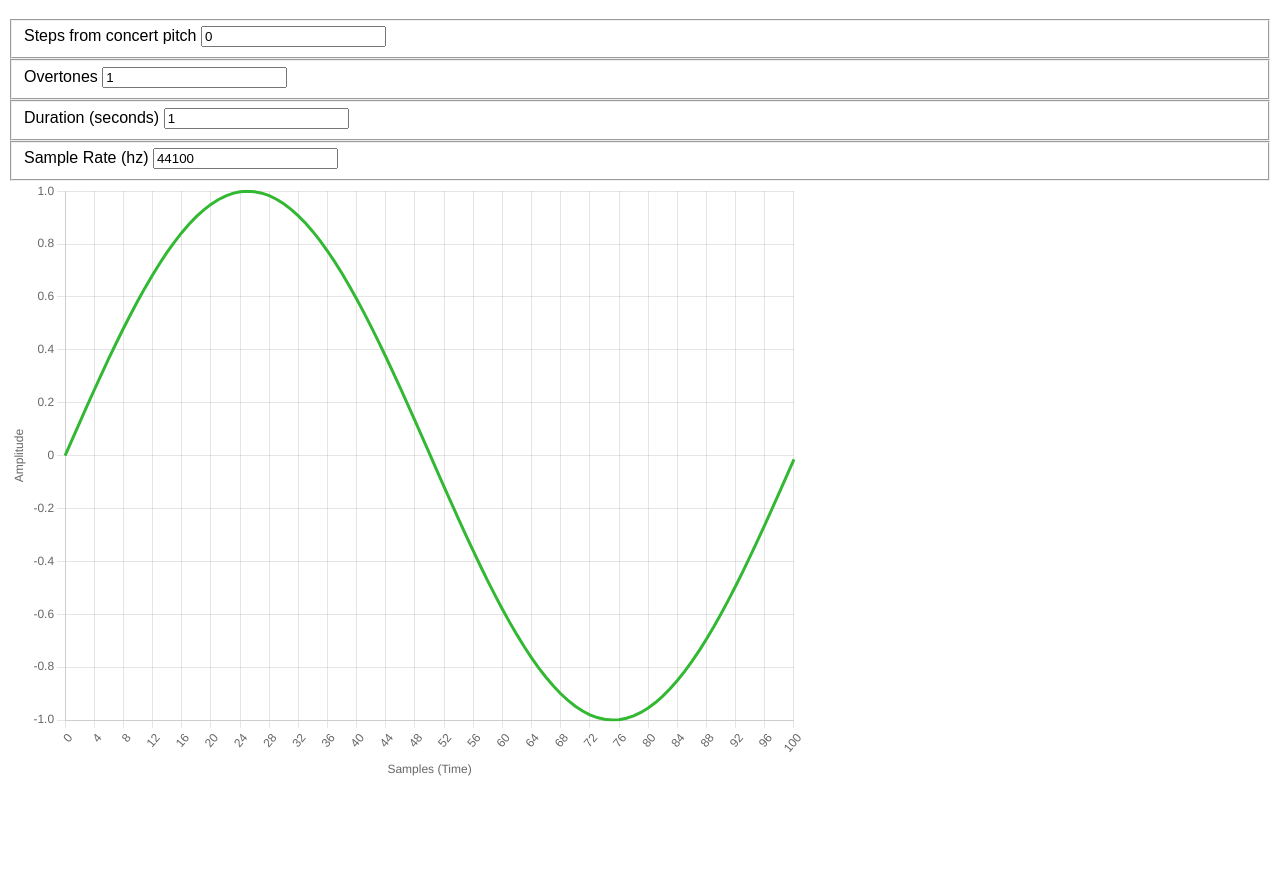
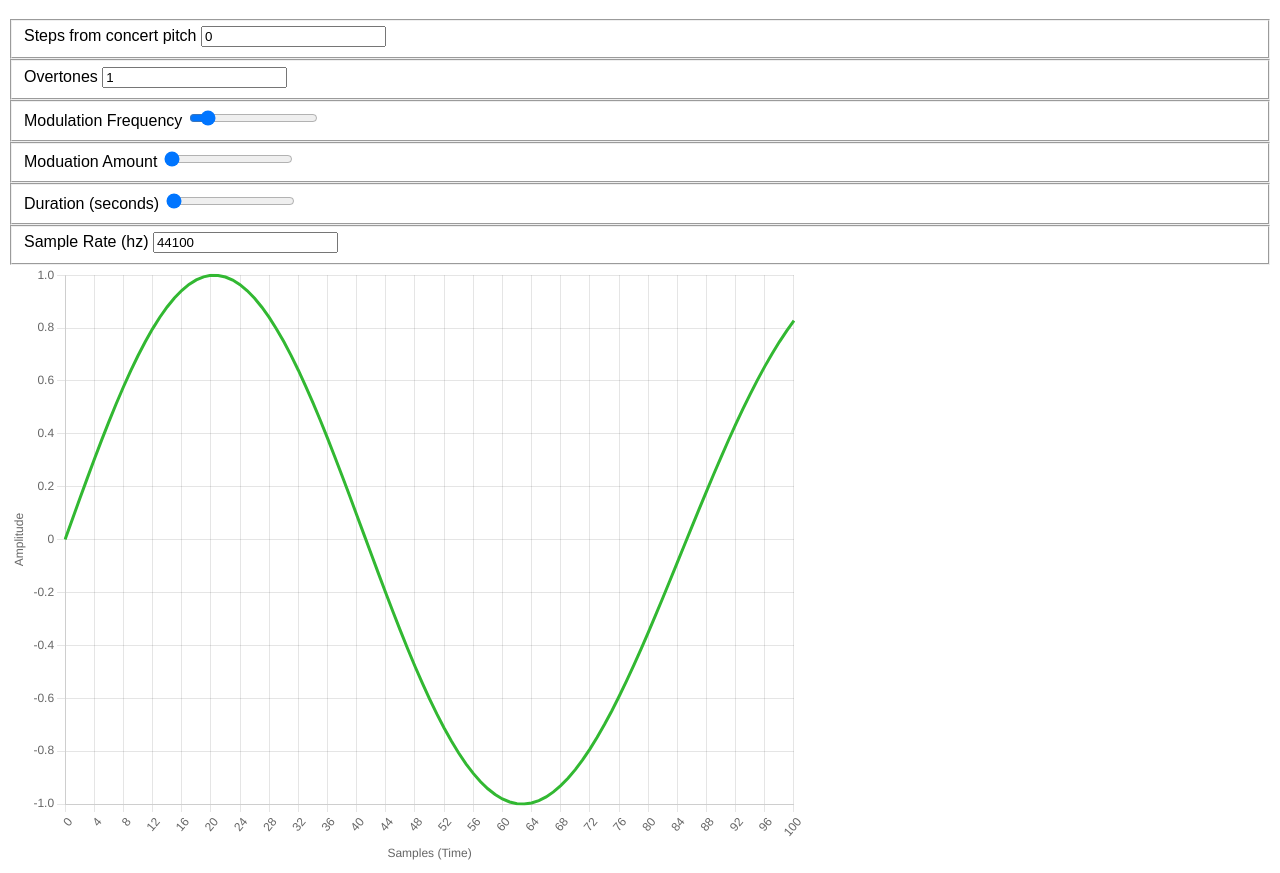
Before and after one commit to dmgarland/synth-oscilloscope, a plain HTML site: page index.html in a window 1280 px wide. Shown: the part 61-934 px from the top of the page. Before the commit the page ends 850 px from the top, so only its background shows below. Drawn offline with Linux system fonts and the light colour scheme.

Commit message:
FM synth

```diff
--- a/index.html
+++ b/index.html
@@ -20,8 +20,18 @@
         </fieldset>
 
         <fieldset>
+            <label for="mod_freq">Modulation Frequency</label>
+            <input type="range" id="mod_freq" value="100" min="1" max="1000" onchange="update()" />
+        </fieldset>
+
+        <fieldset>
+            <label for="mod_amount">Moduation Amount</label>
+            <input type="range" id="mod_amount" value="1" min="1" max="100" onchange="update()" />
+        </fieldset>
+
+        <fieldset>
             <label for="duration">Duration (seconds)</label>
-            <input type="number" id="duration" value="1" onchange="update()" />
+            <input type="range" id="duration" value="1" min="1" max="5" onchange="update()" />
         </fieldset>
 
         <fieldset>
--- a/js/synth.js
+++ b/js/synth.js
@@ -8,16 +8,18 @@ var audioCtx = new (window.AudioContext || window.webkitAudioContext)();
 var chart;
 var max_sample = 101;
 
-function AddSynth({ steps, overtones, seconds, sampleRate, harmonics }) {
+function Synth({ steps, overtones, seconds, sampleRate, harmonics }) {
     this.steps = steps;
     this.overtones = overtones;
     this.seconds = seconds;
     this.sample_rate = sampleRate;
     this.harmonics = harmonics;
+}
 
+Synth.prototype.init = function() {
     var prevSampleRate = audioCtx.sampleRate;
-    audioCtx = new AudioContext({ sampleRate });
-    var total_samples = audioCtx.sampleRate * seconds;
+    audioCtx = new AudioContext({ sampleRate: this.sample_rate });
+    var total_samples = audioCtx.sampleRate * this.seconds;
     this.buffer = audioCtx.createBuffer(channels.mono, total_samples, audioCtx.sampleRate);
     for (var channel = 0; channel < this.buffer.numberOfChannels; channel++) {
         var pcm_data = this.buffer.getChannelData(channel);
@@ -29,6 +31,30 @@ function AddSynth({ steps, overtones, seconds, sampleRate, harmonics }) {
         plotOscilloscope(pcm_data.slice(0, max_sample));
     }
 }
+
+Synth.prototype.sound = function() {
+    // Get an AudioBufferSourceNode.
+    // This is the AudioNode to use when we want to play an AudioBuffer
+    var source = audioCtx.createBufferSource();
+
+    // set the buffer in the AudioBufferSourceNode
+    source.buffer = this.buffer;
+
+    // connect the AudioBufferSourceNode to the
+    // destination so we can hear the sound
+    source.connect(audioCtx.destination);
+
+    // start the source playing
+    source.start();
+}
+
+
+
+function AddSynth({ steps, overtones, seconds, sampleRate, harmonics }) {
+    Synth.call(this, { steps, overtones, seconds, sampleRate, harmonics });
+}
+
+AddSynth.prototype = new Synth({});
 
 // PCM = Pulse code modulation https://en.wikipedia.org/wiki/Pulse-code_modulation
 AddSynth.prototype.fillBuffer = function(pcm_data) {
@@ -45,31 +71,45 @@ AddSynth.prototype.fillBuffer = function(pcm_data) {
     }
 }
 
-AddSynth.prototype.sound = function() {
-    // Get an AudioBufferSourceNode.
-    // This is the AudioNode to use when we want to play an AudioBuffer
-    var source = audioCtx.createBufferSource();
+function FMSynth({ steps, overtones, seconds, sampleRate, mod_freq, mod_amount }) {
+    Synth.call(this, { steps, seconds, sampleRate });
+    this.mod_freq = mod_freq;
+    this.mod_amount = mod_amount;
+    this.phase = 0.0;
+    this.mod_phase = 0.0;
+}
 
-    // set the buffer in the AudioBufferSourceNode
-    source.buffer = this.buffer;
+FMSynth.prototype = new Synth({});
+FMSynth.prototype.fillBuffer = function(pcm_data) {
+    var pulse_hz = concert_pitch_hz * Math.pow(A, this.steps);
+    var mod_hz = this.mod_freq;
+    var mod_amount = this.mod_amount;
+    var carrier_increment = pulse_hz / this.sample_rate;
+    var mod_increment = mod_hz / this.sample_rate;
 
-    // connect the AudioBufferSourceNode to the
-    // destination so we can hear the sound
-    source.connect(audioCtx.destination);
+    // FM Synth
+    for (var i = 0; i < pcm_data.length; i++) {
+        var fm = Math.sin(this.phase * TAU + mod_amount * Math.sin(TAU * this.mod_phase));
+        pcm_data[i] = fm
+        this.phase = (this.phase + carrier_increment) % 1.0;
+        this.mod_phase = (this.mod_phase + mod_increment) % 1.0;
+    }
+}
 
-    // start the source playing
-    source.start();
-}
 
 function update() {
     var steps = parseInt(document.getElementById('steps').value);
     var overtones = document.getElementById('overtones').value.split(",");
     var seconds = parseInt(document.getElementById('duration').value);
     var sampleRate = parseInt(document.getElementById('sample_rate').value);
+    var mod_freq = parseInt(document.getElementById('mod_freq').value);
+    var mod_amount = parseInt(document.getElementById('mod_amount').value);
     var harmonics = overtones.map(function(overtone) { return { overtone: parseInt(overtone), phase: 0.0 };});
 
 
-    var synth = new AddSynth({ steps, overtones, seconds, sampleRate, harmonics });
+    // var synth = new AddSynth({ steps, overtones, seconds, sampleRate, harmonics });
+    var synth = new FMSynth({ steps, seconds, sampleRate, mod_freq, mod_amount });
+    synth.init();
     synth.sound();
 }
 
```
